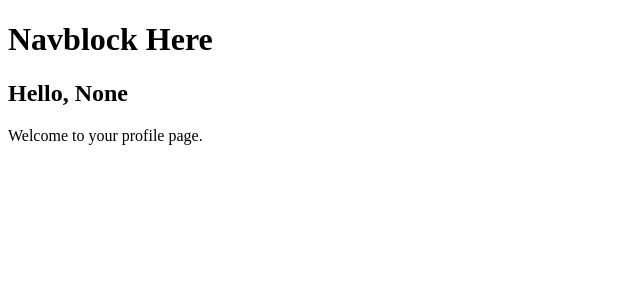
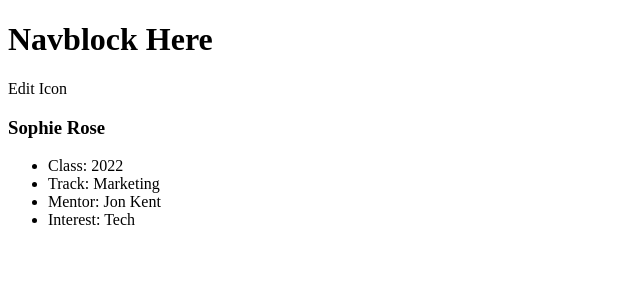
Before and after one commit to statuser/BYUMBACSDashboard, a Flask app: page /student in a window 1280 px wide. Shown: the top 307 px of the page, without its empty margins (0-640 px from the left). Run offline with Flask 2, Linux system fonts and the light colour scheme.

Commit message:
Add in HTML student page

```diff
--- a/app/routes.py
+++ b/app/routes.py
@@ -6,10 +6,22 @@ from app import app
 def index():
     return render_template("index.jinja", title="Main")
 
-@app.route('/student')
-@app.route('/student/<name>')
-def student(name=None):
-    return render_template("student.jinja", title="Student Page", name=name)
+@app.route("/student")
+@app.route('/student/<studentID>')
+def student(studentId = 0):
+    # Load the student data from the database
+    # student = load student from database
+    student = {
+        'firstName' : 'Sophie',
+        'lastName' : 'Rose',
+        'class' : '2022',
+        'track' : 'Marketing',
+        'mentor' : 'Jon Kent',
+        'interest' : 'Tech',
+        'profileImage' : 'https://source.unsplash.com/Av_NirIguEc/600x600'
+    }
+    # Send the data to webpage to render
+    return render_template("student.jinja", title="Student Page", student=student)
 
 @app.route('/career')
 def career():
--- /dev/null
+++ b/app/static/student.css
@@ -0,0 +1,22 @@
+.content_block {
+
+}
+
+.circle_mask {
+    position: absolute;
+    width: 180px;
+    height: 180px;
+    left: calc(50% - 180px/2);
+    top: calc(50% - 180px/2);
+}
+
+.text_block {
+
+}
+
+h3 {
+
+}
+.student_details {
+
+}
--- a/app/templates/base.jinja
+++ b/app/templates/base.jinja
@@ -10,6 +10,7 @@
   <link rel="manifest" href="site.webmanifest">
   <link rel="apple-touch-icon" href="icon.png">
 
+  <link rel="stylesheet" href="{{ url_for('static', filename='student.css') }}">
   <!-- Place favicon.ico in the root directory -->
 </head>
 
--- a/app/templates/student.jinja
+++ b/app/templates/student.jinja
@@ -1,7 +1,21 @@
 {% extends "base.jinja" %}
 
 {% block content %}
-    <h2>Hello, {{ name }} </h2>
-    <p> Welcome to your profile page. </p>
+    <div id="profile_block" class = "content_block">
+        <p>Edit Icon</p>
+        <div class="profile_image">
+            <img src="{{ student.profileImage }}" class="circle_mask"/>
+        </div>
+        <div class="text_block">
+        <h3>{{ student.firstName }} {{ student.lastName }}</h3>
+        <ul class="student_details">
+            <li><span class="text_label">Class:</span> {{ student.class }} </li>
+            <li><span class="text_label">Track:</span> {{ student.track }} </li>
+            <li><span class="text_label">Mentor:</span> {{ student.mentor }} </li>
+            <li><span class="text_label">Interest:</span> {{ student.interest }} </li>
+        </ul>
+    </div>
+
+
 
 {% endblock content %}
```
